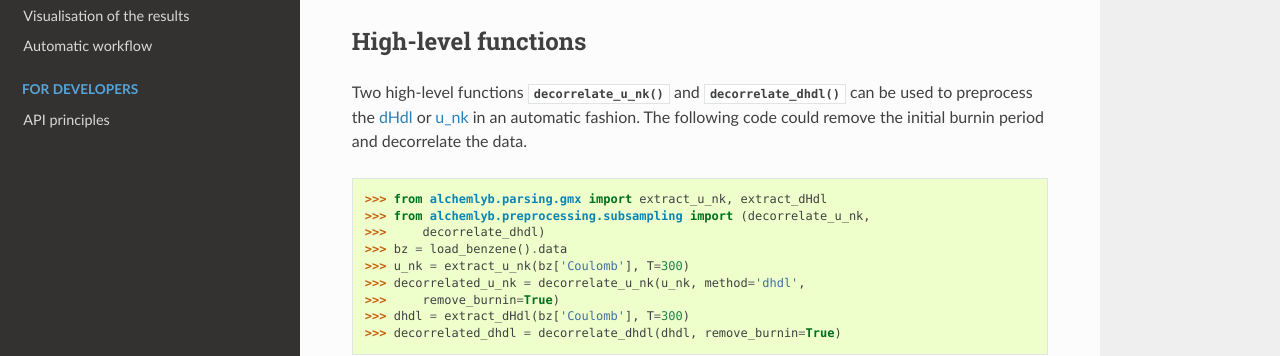
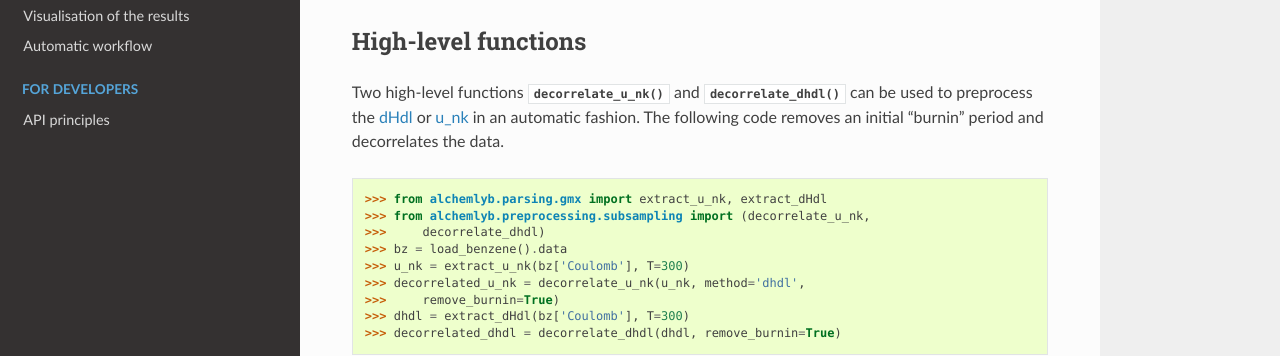
Before and after one commit to alchemistry/alchemlyb, a Sphinx documentation site: the page built from docs/preprocessing/alchemlyb.preprocessing.subsampling.rst, in a window 1280 px wide and 900 px high. Shown: the part 331-687 px from the top of the window. Built offline with Sphinx 7.4.7 and the Read the Docs theme 2.0.0, drawn with Linux system fonts in a browser that asks for light colours; pages that are not in the unit, such as notebooks, are missing from menus; the version number could not be read and is left out.

Commit message:
Update docs/preprocessing/alchemlyb.preprocessing.subsampling.rst
Co-authored-by: Oliver Beckstein <orbeckst@gmail.com>

```diff
--- a/docs/preprocessing/alchemlyb.preprocessing.subsampling.rst
+++ b/docs/preprocessing/alchemlyb.preprocessing.subsampling.rst
@@ -15,8 +15,8 @@ Two high-level functions
 :func:`~alchemlyb.preprocessing.subsampling.decorrelate_u_nk` and
 :func:`~alchemlyb.preprocessing.subsampling.decorrelate_dhdl` can be used to
 preprocess the :ref:`dHdl <dHdl>` or :ref:`u_nk <u_nk>` in an automatic
-fashion. The following code could remove the initial burnin period and
-decorrelate the data. ::
+fashion. The following code removes an initial "burnin" period and
+decorrelates the data. ::
 
     >>> from alchemlyb.parsing.gmx import extract_u_nk, extract_dHdl
     >>> from alchemlyb.preprocessing.subsampling import (decorrelate_u_nk,
```
